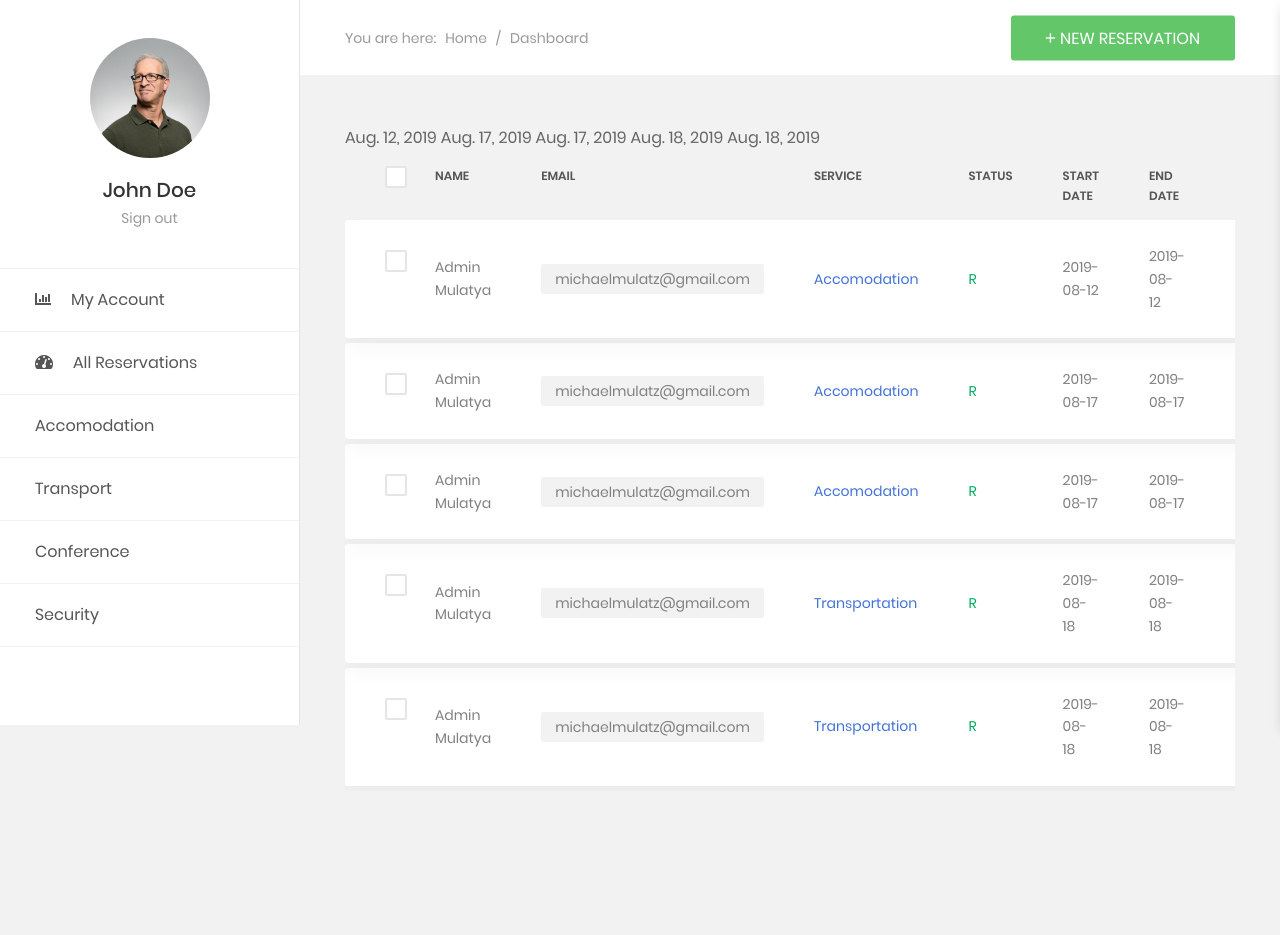
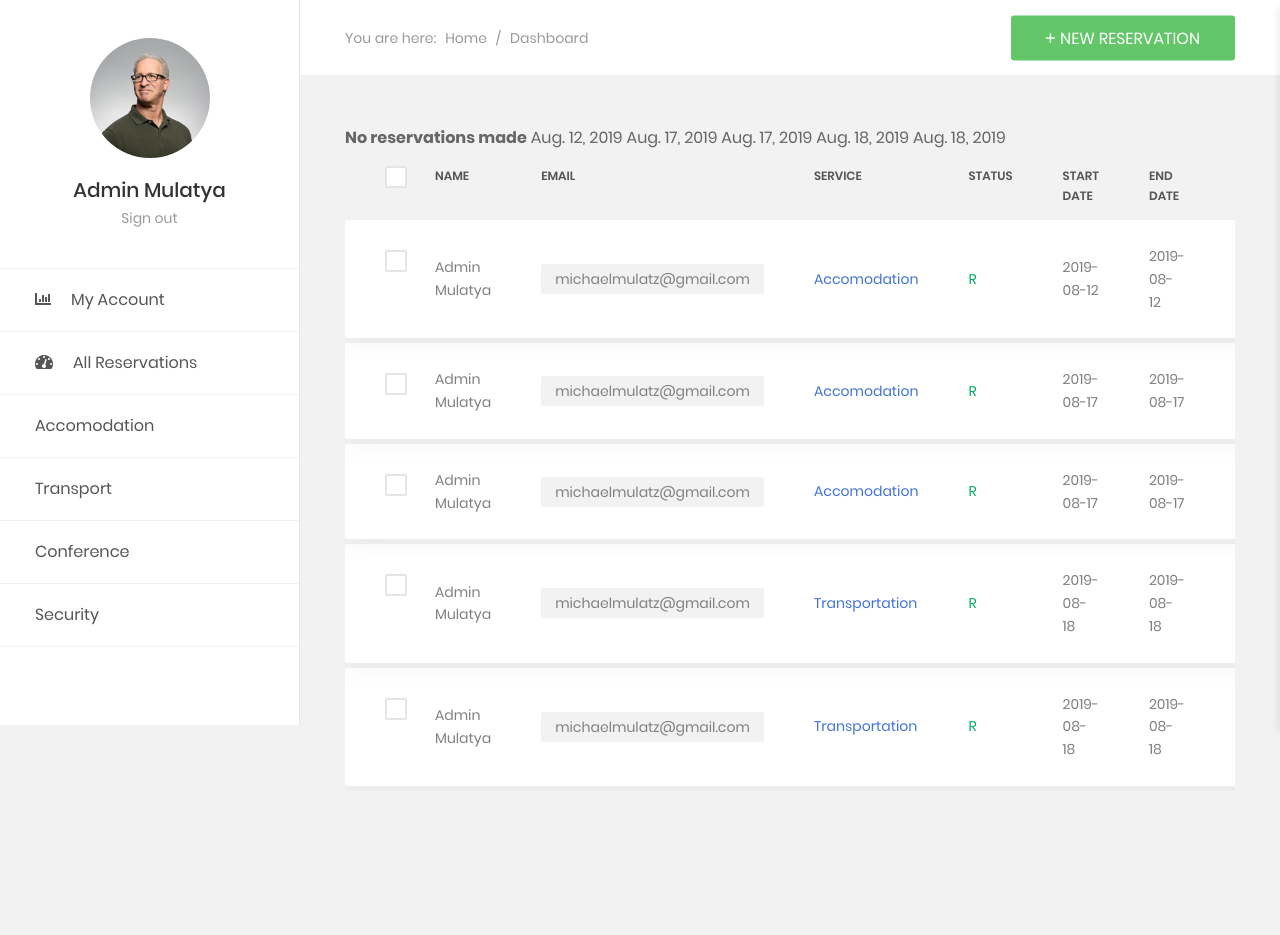
Before and after one commit to cadiff-webdev/pbgreservation, a Django app: page /reservations/dashboard// in a window 1280 px wide. Shown: the part 75-1010 px from the top of the page. Run offline with Django 3.2, Linux system fonts and the light colour scheme; a user stored in the database is signed in; data comes from the database, SQL or seed files in the repository; both versions use the stored data as it was after the commit; data that the repository does not hold is empty; some libraries are stand-ins or nearby versions.

Commit message:
initial commit

```diff
--- a/reservations/templates/reservations/base.html
+++ b/reservations/templates/reservations/base.html
@@ -85,7 +85,7 @@
 					</h4>
 
 				  {% block sidebar %}
-						{% if request.session.reservations_count <= 0 or request.session.reservations_count %}
+						{% if request.session.reservations_count <= 0 or not request.session.reservations_count %}
 							<h6>No pending reservations.</h6>
 						{% endif %}
 						<div class="accordion" id="accordionExample">
--- a/reservations/templates/reservations/client/dashboard.html
+++ b/reservations/templates/reservations/client/dashboard.html
@@ -52,13 +52,13 @@
                     <div class="image img-cir img-120">
                         <img src="{% static 'reservations/images/icon/avatar-big-01.jpg' %}" alt="John Doe" />
                     </div>
-                    <h4 class="name">john doe</h4>
-                    <a href="#">Sign out</a>
+                    <h4 class="name">{{ user.get_full_name }}</h4>
+                    <a href="{% url 'logout' %}">Sign out</a>
                 </div>
                 <nav class="navbar-sidebar2">
                     <ul class="list-unstyled navbar__list">
                         <li>
-                            <a href="chart.html">
+                            <a href="#">
                                 <i class="fas fa-chart-bar"></i>My Account</a>
                         </li>
                         <li class="has-sub">
@@ -219,6 +219,9 @@
                                             </tr>
                                         </thead>
                                         <tbody>
+                                            {% if reservations|length <= 0 %}
+                                                <b>No reservations made</b>
+                                            {% endif %}
                                             {% for res in reservations %}
                                                 <tr class="tr-shadow">
                                                     <td>
```
Also changed, not shown: db.sqlite3.
